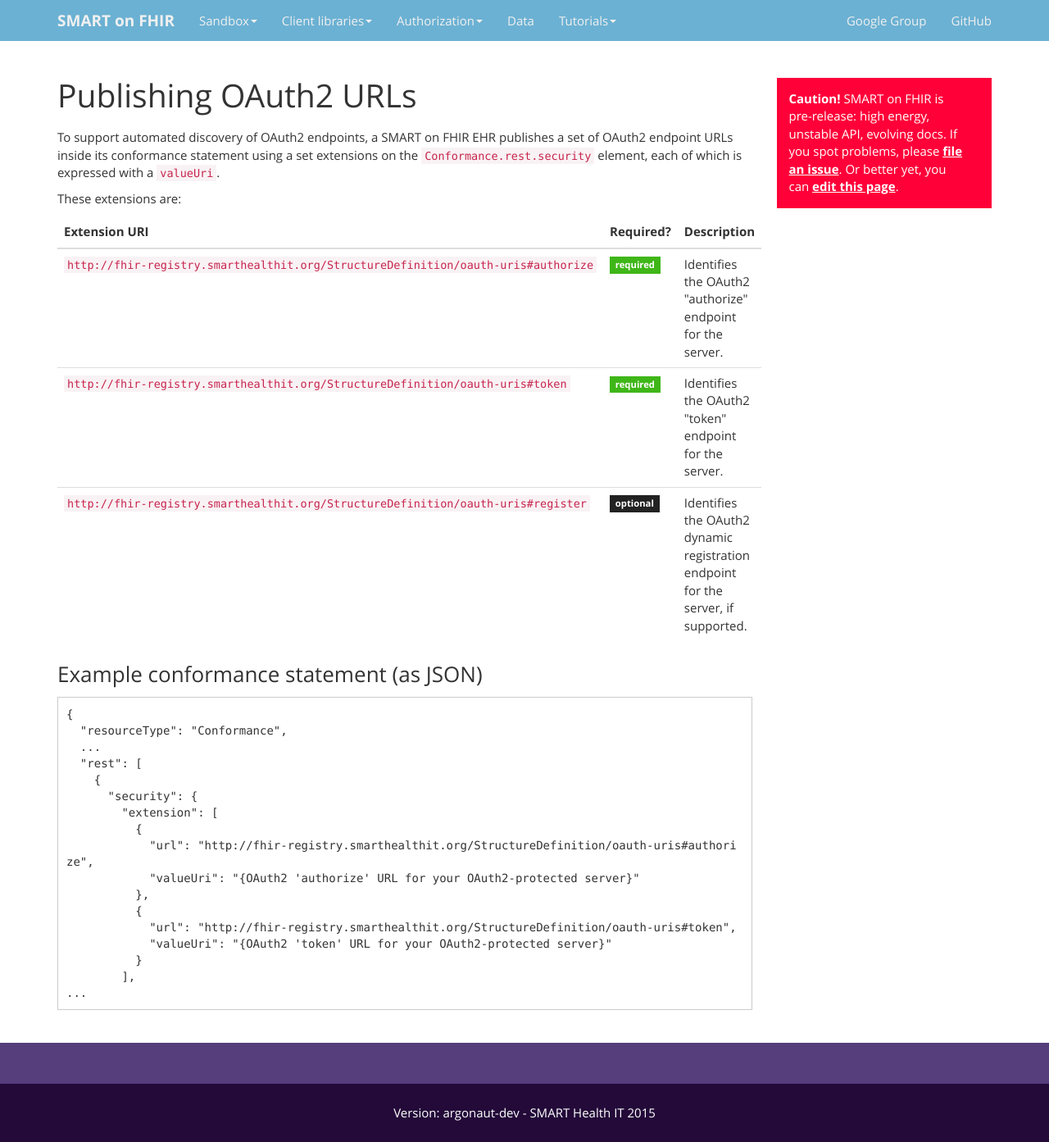
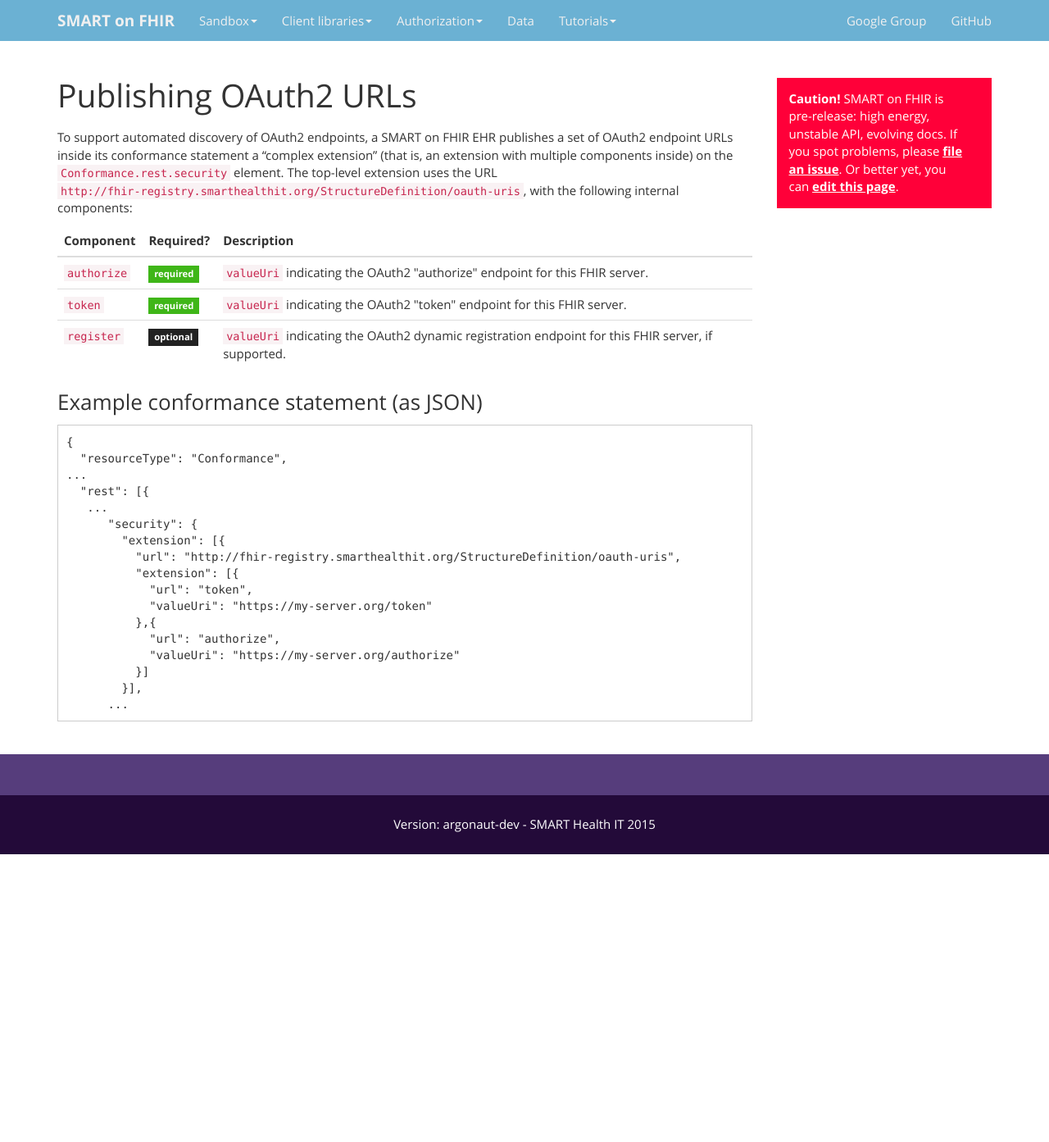
Before and after one commit to smart-on-fhir/smart-on-fhir.github.io, a Jekyll site: the page built from authorization/conformance-statement/index.md, in a window 1280 px wide. Shown: the whole page at 82% size. Built offline with Jekyll 4.4.1, drawn with Linux system fonts in a browser that asks for light colours; Markdown is read by kramdown in place of the engine named in the settings; after the commit the page ends 1042 px from its top, so only the background shows below that.

Commit message:
Update extensions for OAuth endpoint discovery

````diff
--- a/authorization/conformance-statement/index.md
+++ b/authorization/conformance-statement/index.md
@@ -5,36 +5,30 @@
 
 # Publishing OAuth2 URLs
 
-To support automated discovery of OAuth2 endpoints, a SMART on FHIR EHR publishes a set of OAuth2 endpoint URLs inside its conformance statement using a set extensions on the `Conformance.rest.security` element, each of which is expressed with a `valueUri`.
-
-These extensions are:
+To support automated discovery of OAuth2 endpoints, a SMART on FHIR EHR publishes a set of OAuth2 endpoint URLs inside its conformance statement a "complex extension" (that is, an extension with multiple components inside) on the `Conformance.rest.security` element. The top-level extension uses the URL `http://fhir-registry.smarthealthit.org/StructureDefinition/oauth-uris`, with the following internal components:
 
 <table class="table">
   <thead>
-    <th>Extension URI</th>
+    <th>Component</th>
     <th>Required?</th>
     <th>Description</th>
   </thead>
   <tbody>
     <tr>
-      <td><code>http://fhir-registry.smarthealthit.org/StructureDefinition/oauth-uris#authorize</code></td>
+      <td><code>authorize</code></td>
       <td><span class="label label-success">required</span></td>
-      <td>
-Identifies the OAuth2 "authorize" endpoint for the server.
+      <td><code>valueUri</code> indicating the OAuth2 "authorize" endpoint for this FHIR server.
       </td>
     </tr>
     <tr>
-      <td><code>http://fhir-registry.smarthealthit.org/StructureDefinition/oauth-uris#token</code></td>
+      <td><code>token</code></td>
       <td><span class="label label-success">required</span></td>
-      <td>
-Identifies the OAuth2 "token" endpoint for the server.
-      </td>
+      <td><code>valueUri</code> indicating the OAuth2 "token" endpoint for this FHIR server.</td>
     </tr>
     <tr>
-      <td><code>http://fhir-registry.smarthealthit.org/StructureDefinition/oauth-uris#register</code></td>
+      <td><code>register</code></td>
       <td><span class="label label-default">optional</span></td>
-      <td>
-Identifies the OAuth2 dynamic registration endpoint for the server, if supported.
+      <td><code>valueUri</code> indicating the OAuth2 dynamic registration endpoint for this FHIR server, if supported.
       </td>
     </tr>
   </tbody>
@@ -46,19 +40,19 @@
 ```
 {
   "resourceType": "Conformance",
-  ...
-  "rest": [
-    {
+...
+  "rest": [{
+   ...
       "security": {
-        "extension": [
-          {
-            "url": "http://fhir-registry.smarthealthit.org/StructureDefinition/oauth-uris#authorize",
-            "valueUri": "{OAuth2 'authorize' URL for your OAuth2-protected server}"
-          },
-          {
-            "url": "http://fhir-registry.smarthealthit.org/StructureDefinition/oauth-uris#token",
-            "valueUri": "{OAuth2 'token' URL for your OAuth2-protected server}"
-          }
-        ],
-...
+        "extension": [{
+          "url": "http://fhir-registry.smarthealthit.org/StructureDefinition/oauth-uris",
+          "extension": [{
+            "url": "token",
+            "valueUri": "https://my-server.org/token"
+          },{
+            "url": "authorize",
+            "valueUri": "https://my-server.org/authorize"
+          }]
+        }],
+      ...
 ```
````
